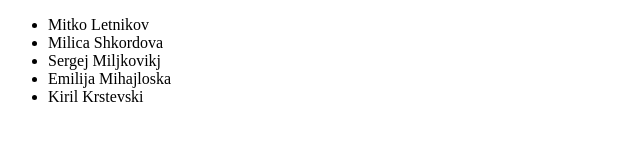
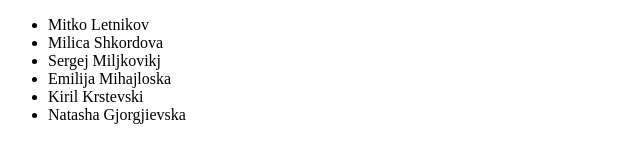
Before and after one commit to MitkoLetnikov/mentor-class-group-1-GitHUB, a plain HTML site: page index.html in a window 1280 px wide. Shown: the whole page, without its empty margins (0-640 px from the left). Drawn offline with Linux system fonts and the light colour scheme.

Commit message:
name added

```diff
--- a/index.html
+++ b/index.html
@@ -13,6 +13,7 @@
       <li>Sergej Miljkovikj</li>
       <li>Emilija Mihajloska</li>
       <li>Kiril Krstevski</li>
+      <li>Natasha Gjorgjievska</li>
     </ul>
   </body>
 </html>
```
